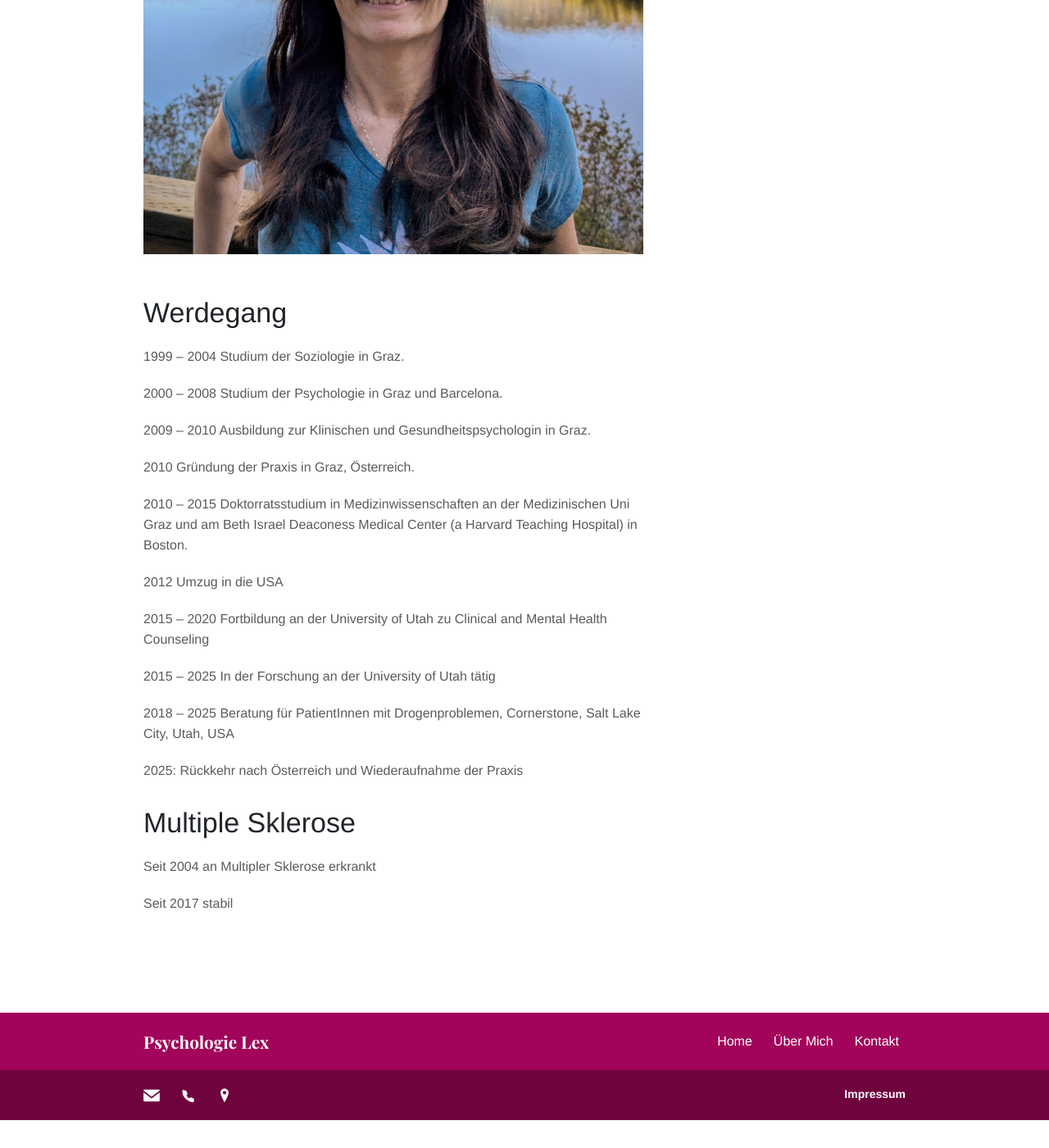
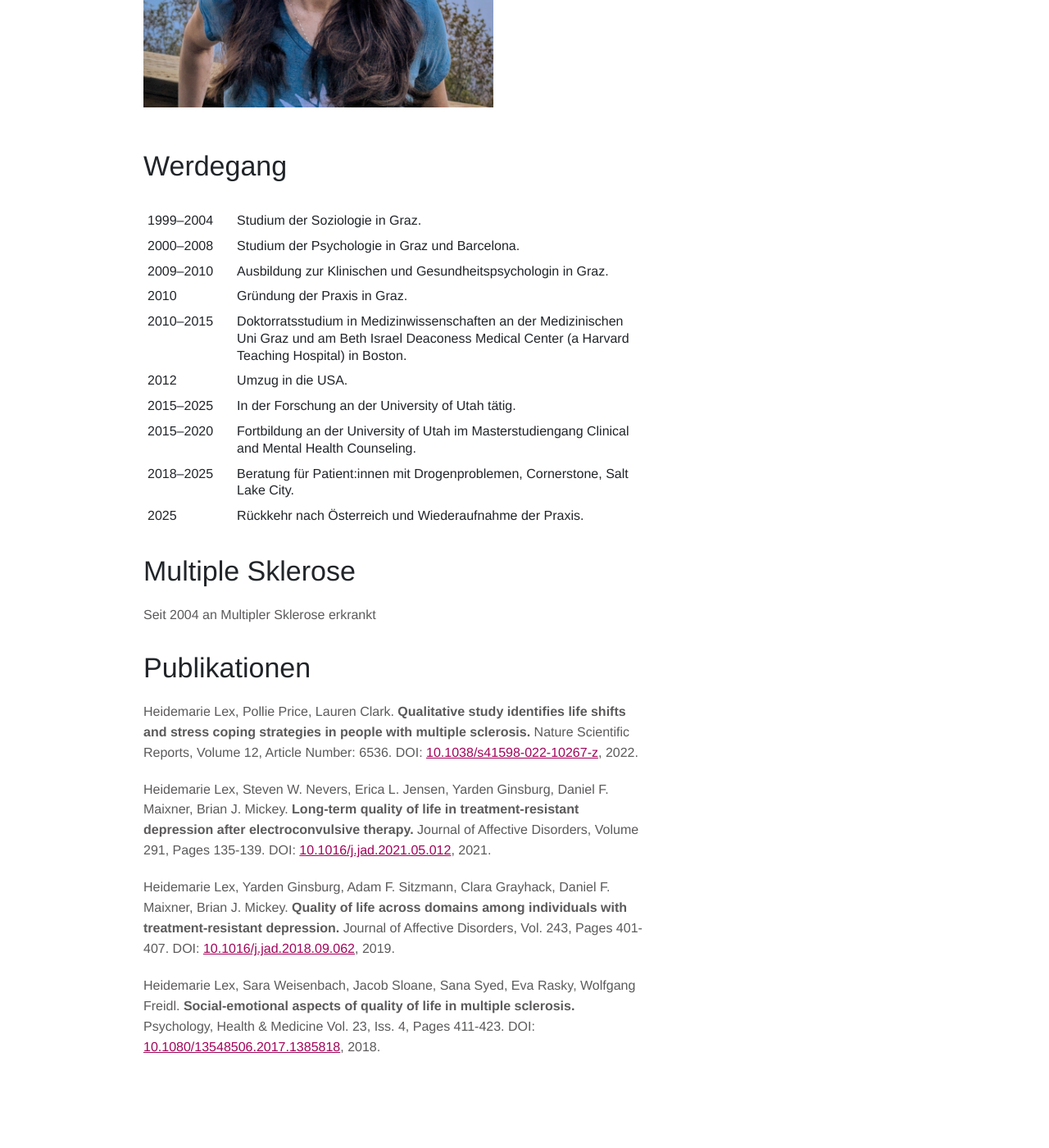
Before and after one commit to psychologie-lex/psychologie-lex.github.io, a Jekyll site: the page built from about.md, in a window 1280 px wide and 1400 px high, scrolled down 651 px. Shown: the whole window at 82% size. Built offline with Jekyll 4.4.1, drawn with Linux system fonts in a browser that asks for light colours; before the commit the page ends 2017 px from its top, so only the background shows below that; some of the changed text lies outside the part shown.

Commit message:
working on cv part

```diff
--- a/_data/seo.yml
+++ b/_data/seo.yml
@@ -1,4 +1,2 @@
 google_analytics_id: ""
-meta_twitter_site: "@zerostaticio"
-meta_twitter_creator: "@zerostaticio"
 copyright_text: 'Impressum'
--- a/about.md
+++ b/about.md
@@ -5,33 +5,29 @@ description: Über Mich
 bodyClass: page-about
 ---
 
-Dr.in scient med. MMag.a Heidemarie Lex ist Klinische- und Gesundheitspsychologin in Graz, Österreich. Sie bietet persönliche und virtuelle Beratung für Menschen in allen Lebenslagen an.
+Dr.in scient med. MMag.a **Heidemarie Lex** ist Klinische- und Gesundheitspsychologin in Graz, Österreich. Sie bietet persönliche und virtuelle Beratung für Menschen in allen Lebenslagen an.
 
 
-![Heidemarie Lex](/images/2024_Heidemarie_Lex.jpg)
+<img src="{{ '/images/2024_Heidemarie_Lex.jpg' | relative_url }}" alt="Heidemarie Lex" style="width: 70%; height: auto;" />
 
 
 
 # Werdegang
-1999 – 2004 Studium der Soziologie in Graz.
 
-2000 – 2008 Studium der Psychologie in Graz und Barcelona.
-
-2009 – 2010 Ausbildung zur Klinischen und Gesundheitspsychologin in Graz.
-
-2010 Gründung der Praxis in Graz, Österreich.
-
-2010 – 2015 Doktorratsstudium in Medizinwissenschaften an der Medizinischen Uni Graz und am Beth Israel Deaconess Medical Center (a Harvard Teaching Hospital) in Boston.
-
-2012 Umzug in die USA
-
-2015 – 2020 Fortbildung an der University of Utah zu Clinical and Mental Health Counseling
-
-2015 – 2025 In der Forschung an der University of Utah tätig
-
-2018 – 2025 Beratung für PatientInnen mit Drogenproblemen, Cornerstone, Salt Lake City, Utah, USA
-
-2025: Rückkehr nach Österreich und Wiederaufnahme der Praxis
+<table style="border: none; border-collapse: collapse;">
+<tbody>
+<tr><td style="white-space:nowrap; padding-right: 1.5rem; border: none;">1999–2004</td><td style="border: none;">Studium der Soziologie in Graz.</td></tr>
+<tr><td style="white-space:nowrap; padding-right: 1.5rem; border: none;">2000–2008</td><td style="border: none;">Studium der Psychologie in Graz und Barcelona.</td></tr>
+<tr><td style="white-space:nowrap; padding-right: 1.5rem; border: none;">2009–2010</td><td style="border: none;">Ausbildung zur Klinischen und Gesundheitspsychologin in Graz.</td></tr>
+<tr><td style="white-space:nowrap; padding-right: 1.5rem; border: none;">2010</td><td style="border: none;">Gründung der Praxis in Graz.</td></tr>
+<tr><td style="white-space:nowrap; padding-right: 1.5rem; border: none;">2010–2015</td><td style="border: none;">Doktorratsstudium in Medizinwissenschaften an der Medizinischen Uni Graz und am Beth Israel Deaconess Medical Center (a Harvard Teaching Hospital) in Boston.</td></tr>
+<tr><td style="white-space:nowrap; padding-right: 1.5rem; border: none;">2012</td><td style="border: none;">Umzug in die USA.</td></tr>
+<tr><td style="white-space:nowrap; padding-right: 1.5rem; border: none;">2015–2025</td><td style="border: none;">In der Forschung an der University of Utah tätig.</td></tr>
+<tr><td style="white-space:nowrap; padding-right: 1.5rem; border: none;">2015–2020</td><td style="border: none;">Fortbildung an der University of Utah im Masterstudiengang Clinical and Mental Health Counseling.</td></tr>
+<tr><td style="white-space:nowrap; padding-right: 1.5rem; border: none;">2018–2025</td><td style="border: none;">Beratung für Patient:innen mit Drogenproblemen, Cornerstone, Salt Lake City.</td></tr>
+<tr><td style="white-space:nowrap; padding-right: 1.5rem; border: none;">2025</td><td style="border: none;">Rückkehr nach Österreich und Wiederaufnahme der Praxis.</td></tr>
+</tbody>
+</table>
 
 
 
@@ -39,4 +35,21 @@ Dr.in scient med. MMag.a Heidemarie Lex ist Klinische- und Gesundheitspsychologi
 
 Seit 2004 an Multipler Sklerose erkrankt
 
-Seit 2017 stabil
+
+# Publikationen
+
+Heidemarie Lex, Pollie Price, Lauren Clark. **Qualitative study identifies life shifts and stress coping strategies in people with multiple sclerosis.**
+  Nature Scientific Reports, Volume 12, Article Number: 6536.
+  DOI: [10.1038/s41598-022-10267-z](https://dx.doi.org/10.1038/s41598-022-10267-z), 2022.
+
+Heidemarie Lex, Steven W. Nevers, Erica L. Jensen, Yarden Ginsburg, Daniel F. Maixner, Brian J. Mickey. **Long-term quality of life in treatment-resistant depression after electroconvulsive therapy.**
+  Journal of Affective Disorders, Volume 291, Pages 135-139.
+  DOI: [10.1016/j.jad.2021.05.012](https://dx.doi.org/10.1016/j.jad.2021.05.012), 2021.
+
+Heidemarie Lex, Yarden Ginsburg, Adam F. Sitzmann, Clara Grayhack, Daniel F. Maixner, Brian J. Mickey. **Quality of life across domains among individuals with treatment-resistant depression.**
+  Journal of Affective Disorders, Vol. 243, Pages 401-407.
+  DOI: [10.1016/j.jad.2018.09.062](https://dx.doi.org/10.1016/j.jad.2018.09.062), 2019.
+
+Heidemarie Lex, Sara Weisenbach, Jacob Sloane, Sana Syed, Eva Rasky, Wolfgang Freidl. **Social-emotional aspects of quality of life in multiple sclerosis.**
+  Psychology, Health & Medicine Vol. 23, Iss. 4, Pages 411-423.
+  DOI: [10.1080/13548506.2017.1385818](https://dx.doi.org/10.1080/13548506.2017.1385818), 2018.
```
Also changed, not shown: _data/features.json (+4 -4 lines), images/features/noun_3d modeling_1885342.svg (deleted), images/features/noun_The Process_1885341.svg (deleted), images/features/noun_branding_1885335.svg (deleted).
